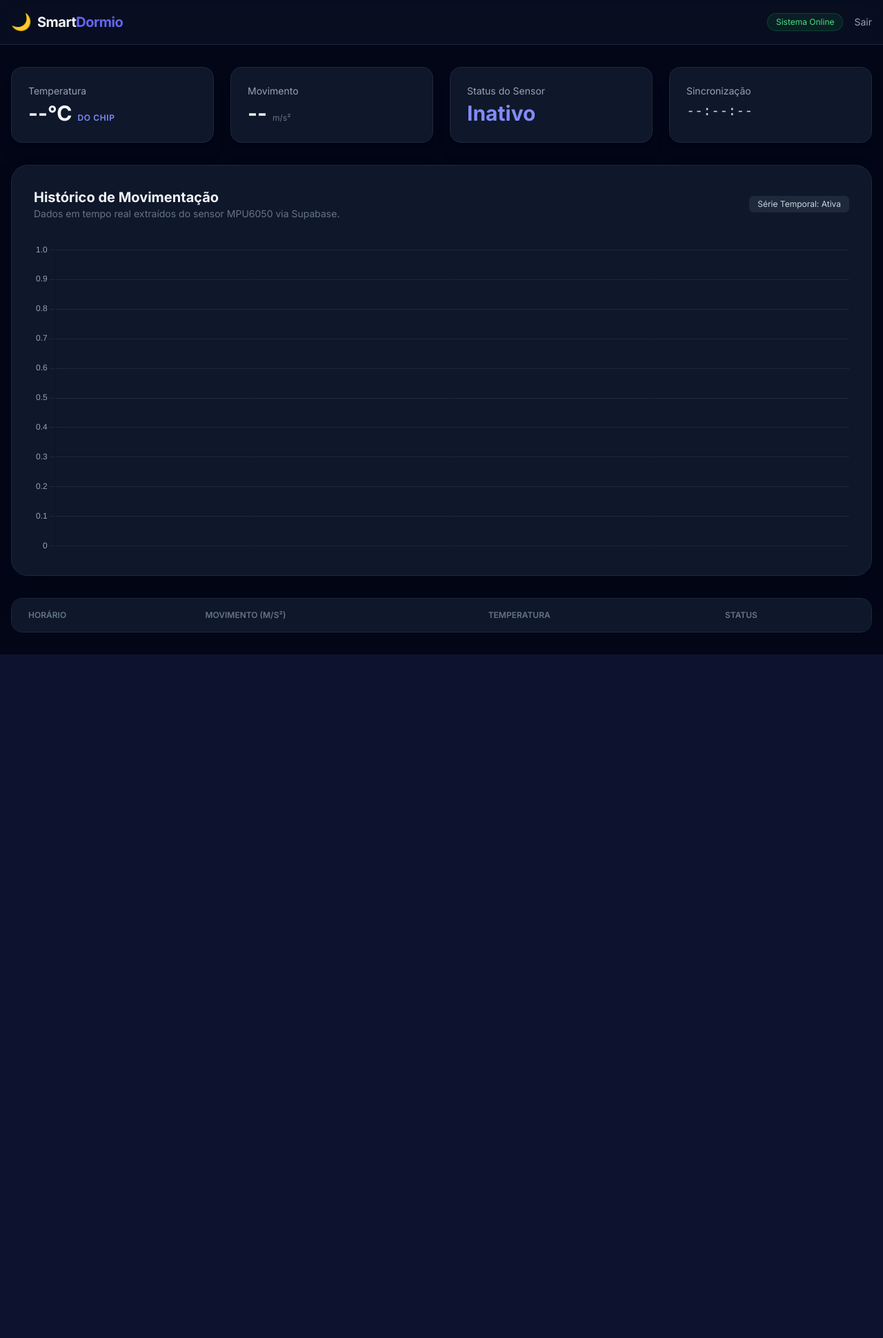
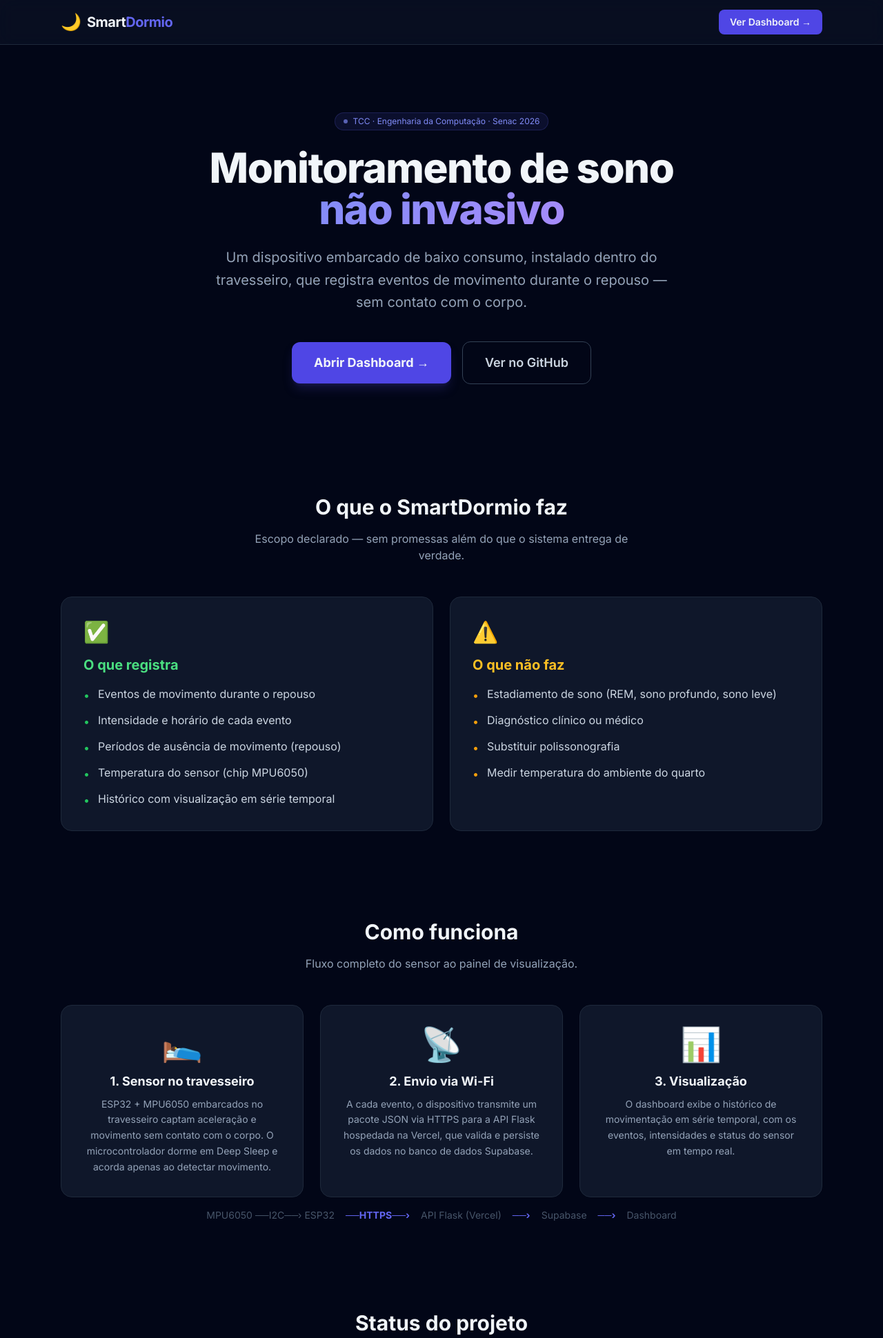
Before and after one commit to vitormendes4072/DormioSmart, a Flask app: page / in a window 1280 px wide. Shown: the top 1940 px of the page at 69% size. Before the commit the page ends 949 px from the top, so only its background shows below. Run offline with Flask 3, Linux system fonts and the light colour scheme; data that the repository does not hold is empty; some libraries are stand-ins or nearby versions.

Commit message:
feat: landing page em / (DASH-01) — dashboard move para /dashboard; 2 testes novos

```diff
--- a/web-app/routes.py
+++ b/web-app/routes.py
@@ -4,6 +4,10 @@ from database import db
 def init_routes(app):
     @app.route('/')
     def index():
+        return render_template('index.html')
+
+    @app.route('/dashboard')
+    def dashboard():
         return render_template('dashboard.html')
 
     @app.route('/api/sleep-history')
--- a/web-app/templates/dashboard.html
+++ b/web-app/templates/dashboard.html
@@ -23,7 +23,7 @@
                 <span id="status-badge" class="px-3 py-1 rounded-full text-xs font-medium bg-green-500/10 text-green-400 border border-green-500/20">
                     Sistema Online
                 </span>
-                <button class="text-sm text-slate-400 hover:text-white transition">Sair</button>
+                <a href="/" class="text-sm text-slate-400 hover:text-white transition">← Início</a>
             </div>
         </div>
     </nav>
--- /dev/null
+++ b/web-app/templates/index.html
@@ -0,0 +1,237 @@
+<!DOCTYPE html>
+<html lang="pt-br">
+<head>
+    <meta charset="UTF-8">
+    <meta name="viewport" content="width=device-width, initial-scale=1.0">
+    <title>SmartDormio — Monitoramento de Sono Não Invasivo</title>
+    <script src="https://cdn.tailwindcss.com"></script>
+    <style>
+        @import url('https://fonts.googleapis.com/css2?family=Inter:wght@300;400;600;700;800&display=swap');
+        body { font-family: 'Inter', sans-serif; }
+        .gradient-text {
+            background: linear-gradient(135deg, #818cf8, #a78bfa);
+            -webkit-background-clip: text;
+            -webkit-text-fill-color: transparent;
+            background-clip: text;
+        }
+        .card-hover {
+            transition: transform 0.2s ease, border-color 0.2s ease;
+        }
+        .card-hover:hover {
+            transform: translateY(-2px);
+            border-color: #4f46e5;
+        }
+    </style>
+</head>
+<body class="bg-slate-950 text-slate-100 min-h-screen">
+
+    <!-- Navbar -->
+    <nav class="border-b border-slate-800 bg-slate-900/50 backdrop-blur-md sticky top-0 z-50">
+        <div class="max-w-6xl mx-auto px-6 h-16 flex items-center justify-between">
+            <div class="flex items-center gap-2">
+                <span class="text-2xl">🌙</span>
+                <span class="text-xl font-bold tracking-tight">Smart<span class="text-indigo-500">Dormio</span></span>
+            </div>
+            <a href="/dashboard"
+               class="px-4 py-2 rounded-lg bg-indigo-600 hover:bg-indigo-500 text-sm font-semibold transition">
+                Ver Dashboard →
+            </a>
+        </div>
+    </nav>
+
+    <!-- Hero -->
+    <section class="max-w-6xl mx-auto px-6 py-24 text-center">
+        <div class="inline-flex items-center gap-2 px-3 py-1 rounded-full bg-indigo-500/10 border border-indigo-500/20 text-indigo-400 text-xs font-medium mb-6">
+            <span class="w-1.5 h-1.5 rounded-full bg-indigo-400 animate-pulse"></span>
+            TCC · Engenharia da Computação · Senac 2026
+        </div>
+        <h1 class="text-5xl md:text-6xl font-extrabold tracking-tight mb-6 leading-tight">
+            Monitoramento de sono<br>
+            <span class="gradient-text">não invasivo</span>
+        </h1>
+        <p class="text-slate-400 text-xl max-w-2xl mx-auto mb-10 leading-relaxed">
+            Um dispositivo embarcado de baixo consumo, instalado dentro do travesseiro,
+            que registra eventos de movimento durante o repouso — sem contato com o corpo.
+        </p>
+        <div class="flex flex-col sm:flex-row items-center justify-center gap-4">
+            <a href="/dashboard"
+               class="px-8 py-4 rounded-xl bg-indigo-600 hover:bg-indigo-500 font-bold text-lg transition shadow-lg shadow-indigo-900/40">
+                Abrir Dashboard →
+            </a>
+            <a href="https://github.com/vitormendes4072/DormioSmart" target="_blank"
+               class="px-8 py-4 rounded-xl border border-slate-700 hover:border-slate-500 text-slate-300 font-semibold text-lg transition">
+                Ver no GitHub
+            </a>
+        </div>
+    </section>
+
+    <!-- O que é / O que NÃO é -->
+    <section class="max-w-6xl mx-auto px-6 py-16">
+        <h2 class="text-3xl font-bold text-center mb-4">O que o SmartDormio faz</h2>
+        <p class="text-slate-400 text-center mb-12 max-w-xl mx-auto">
+            Escopo declarado — sem promessas além do que o sistema entrega de verdade.
+        </p>
+        <div class="grid grid-cols-1 md:grid-cols-2 gap-6">
+            <!-- O que faz -->
+            <div class="bg-slate-900 border border-slate-800 rounded-2xl p-8 card-hover">
+                <div class="text-3xl mb-4">✅</div>
+                <h3 class="text-xl font-bold mb-4 text-green-400">O que registra</h3>
+                <ul class="space-y-3 text-slate-300">
+                    <li class="flex items-start gap-3">
+                        <span class="text-green-500 mt-0.5">•</span>
+                        Eventos de movimento durante o repouso
+                    </li>
+                    <li class="flex items-start gap-3">
+                        <span class="text-green-500 mt-0.5">•</span>
+                        Intensidade e horário de cada evento
+                    </li>
+                    <li class="flex items-start gap-3">
+                        <span class="text-green-500 mt-0.5">•</span>
+                        Períodos de ausência de movimento (repouso)
+                    </li>
+                    <li class="flex items-start gap-3">
+                        <span class="text-green-500 mt-0.5">•</span>
+                        Temperatura do sensor (chip MPU6050)
+                    </li>
+                    <li class="flex items-start gap-3">
+                        <span class="text-green-500 mt-0.5">•</span>
+                        Histórico com visualização em série temporal
+                    </li>
+                </ul>
+            </div>
+            <!-- O que NÃO faz -->
+            <div class="bg-slate-900 border border-slate-800 rounded-2xl p-8 card-hover">
+                <div class="text-3xl mb-4">⚠️</div>
+                <h3 class="text-xl font-bold mb-4 text-amber-400">O que não faz</h3>
+                <ul class="space-y-3 text-slate-300">
+                    <li class="flex items-start gap-3">
+                        <span class="text-amber-500 mt-0.5">•</span>
+                        Estadiamento de sono (REM, sono profundo, sono leve)
+                    </li>
+                    <li class="flex items-start gap-3">
+                        <span class="text-amber-500 mt-0.5">•</span>
+                        Diagnóstico clínico ou médico
+                    </li>
+                    <li class="flex items-start gap-3">
+                        <span class="text-amber-500 mt-0.5">•</span>
+                        Substituir polissonografia
+                    </li>
+                    <li class="flex items-start gap-3">
+                        <span class="text-amber-500 mt-0.5">•</span>
+                        Medir temperatura do ambiente do quarto
+                    </li>
+                </ul>
+            </div>
+        </div>
+    </section>
+
+    <!-- Como funciona -->
+    <section class="max-w-6xl mx-auto px-6 py-16">
+        <h2 class="text-3xl font-bold text-center mb-4">Como funciona</h2>
+        <p class="text-slate-400 text-center mb-12 max-w-xl mx-auto">
+            Fluxo completo do sensor ao painel de visualização.
+        </p>
+        <div class="grid grid-cols-1 md:grid-cols-3 gap-6">
+            <div class="bg-slate-900 border border-slate-800 rounded-2xl p-8 text-center card-hover">
+                <div class="text-5xl mb-4">🛌</div>
+                <h3 class="font-bold text-lg mb-2">1. Sensor no travesseiro</h3>
+                <p class="text-slate-400 text-sm leading-relaxed">
+                    ESP32 + MPU6050 embarcados no travesseiro captam aceleração e movimento
+                    sem contato com o corpo. O microcontrolador dorme em Deep Sleep e acorda
+                    apenas ao detectar movimento.
+                </p>
+            </div>
+            <div class="bg-slate-900 border border-slate-800 rounded-2xl p-8 text-center card-hover">
+                <div class="text-5xl mb-4">📡</div>
+                <h3 class="font-bold text-lg mb-2">2. Envio via Wi-Fi</h3>
+                <p class="text-slate-400 text-sm leading-relaxed">
+                    A cada evento, o dispositivo transmite um pacote JSON via HTTPS para a
+                    API Flask hospedada na Vercel, que valida e persiste os dados no
+                    banco de dados Supabase.
+                </p>
+            </div>
+            <div class="bg-slate-900 border border-slate-800 rounded-2xl p-8 text-center card-hover">
+                <div class="text-5xl mb-4">📊</div>
+                <h3 class="font-bold text-lg mb-2">3. Visualização</h3>
+                <p class="text-slate-400 text-sm leading-relaxed">
+                    O dashboard exibe o histórico de movimentação em série temporal,
+                    com os eventos, intensidades e status do sensor em tempo real.
+                </p>
+            </div>
+        </div>
+        <!-- Seta conectando -->
+        <div class="hidden md:flex items-center justify-center mt-4 gap-2 text-slate-600 text-sm">
+            <span>MPU6050 ──I2C──› ESP32</span>
+            <span class="text-indigo-500 font-bold mx-2">──HTTPS──›</span>
+            <span>API Flask (Vercel)</span>
+            <span class="text-indigo-500 font-bold mx-2">──›</span>
+            <span>Supabase</span>
+            <span class="text-indigo-500 font-bold mx-2">──›</span>
+            <span>Dashboard</span>
+        </div>
+    </section>
+
+    <!-- Status do projeto -->
+    <section class="max-w-6xl mx-auto px-6 py-16">
+        <h2 class="text-3xl font-bold text-center mb-12">Status do projeto</h2>
+        <div class="grid grid-cols-1 md:grid-cols-2 gap-6">
+            <div class="bg-slate-900 border border-green-800/40 rounded-2xl p-8 card-hover">
+                <div class="flex items-center gap-3 mb-4">
+                    <span class="w-3 h-3 rounded-full bg-green-500"></span>
+                    <h3 class="font-bold text-lg text-green-400">Fase 1 — Simulação (concluída)</h3>
+                </div>
+                <ul class="space-y-2 text-slate-300 text-sm">
+                    <li>✅ Firmware validado no Wokwi (ESP32 + MPU6050)</li>
+                    <li>✅ API Flask com ingestão e persistência (Supabase)</li>
+                    <li>✅ Dashboard em produção</li>
+                    <li>✅ CI (GitHub Actions) com pytest</li>
+                    <li>✅ Segurança: RLS + service_role server-side</li>
+                </ul>
+            </div>
+            <div class="bg-slate-900 border border-indigo-800/40 rounded-2xl p-8 card-hover">
+                <div class="flex items-center gap-3 mb-4">
+                    <span class="w-3 h-3 rounded-full bg-indigo-500 animate-pulse"></span>
+                    <h3 class="font-bold text-lg text-indigo-400">Fase 2 — Protótipo físico (em desenvolvimento)</h3>
+                </div>
+                <ul class="space-y-2 text-slate-300 text-sm">
+                    <li>🔜 Montagem física no travesseiro</li>
+                    <li>🔜 Wake-on-Motion real (interrupção do MPU6050)</li>
+                    <li>🔜 Bateria + autonomia + segurança térmica</li>
+                    <li>🔜 Captação de uma noite real</li>
+                    <li>🔜 Validação com dataset público (Walch 2019)</li>
+                </ul>
+            </div>
+        </div>
+    </section>
+
+    <!-- CTA final -->
+    <section class="max-w-6xl mx-auto px-6 py-16 text-center">
+        <div class="bg-gradient-to-br from-indigo-900/30 to-slate-900 border border-indigo-800/40 rounded-3xl p-12">
+            <h2 class="text-3xl font-bold mb-4">Ver os dados em tempo real</h2>
+            <p class="text-slate-400 mb-8 max-w-md mx-auto">
+                O dashboard exibe o histórico de movimentação capturado pelo sensor,
+                atualizado automaticamente.
+            </p>
+            <a href="/dashboard"
+               class="inline-block px-10 py-4 rounded-xl bg-indigo-600 hover:bg-indigo-500 font-bold text-lg transition shadow-lg shadow-indigo-900/40">
+                Abrir Dashboard →
+            </a>
+        </div>
+    </section>
+
+    <!-- Footer -->
+    <footer class="border-t border-slate-800 mt-8">
+        <div class="max-w-6xl mx-auto px-6 py-8 flex flex-col md:flex-row items-center justify-between gap-4 text-slate-500 text-sm">
+            <div class="flex items-center gap-2">
+                <span class="text-lg">🌙</span>
+                <span>Smart<span class="text-indigo-400">Dormio</span></span>
+            </div>
+            <span>
+                Arthur Neves Vieira Ponzoni · Vitor Mendes Oliverio
+            </span>
+            <span>TCC · Engenharia da Computação · Senac · 2026</span>
+        </div>
+    </footer>
+
+</body>
+</html>
```
Also changed, not shown: web-app/tests/test_routes.py (+24 -4 lines).
